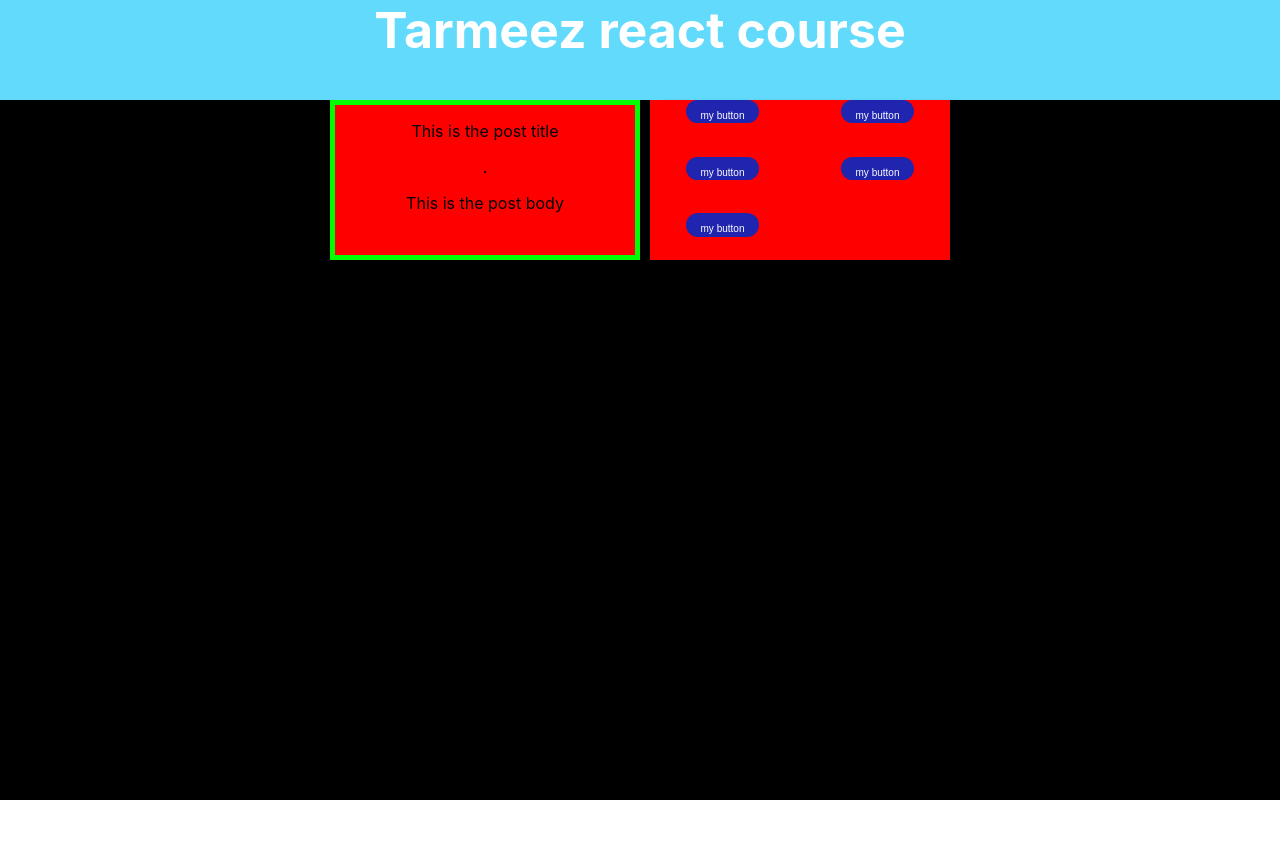
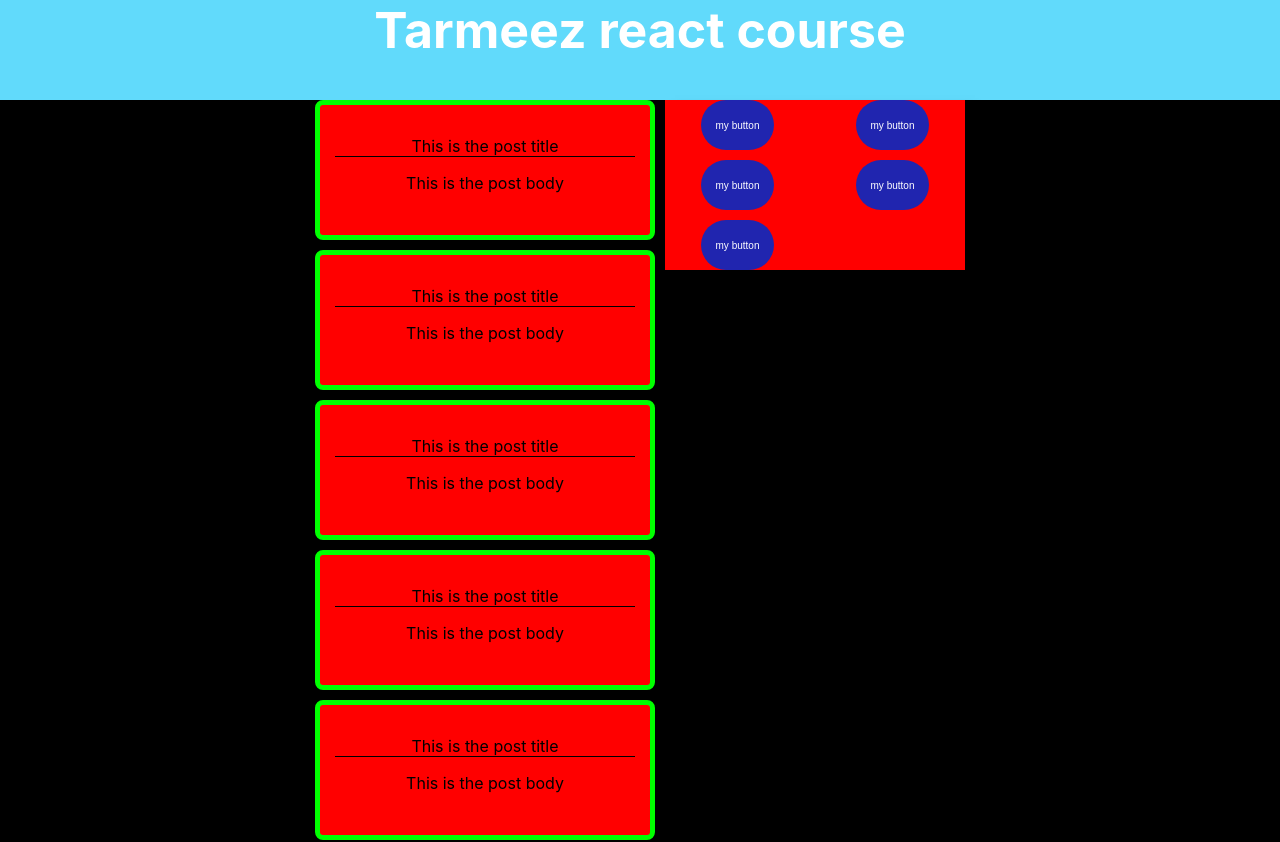
Before and after one commit to adel307/LearnReact, a React (Create React App) app: page / in a window 1280 px wide. Shown: the top 842 px of the page. Before the commit the page ends 800 px from the top, so only its background shows below. Built offline with nearby package versions, Linux system fonts and the light colour scheme.

Commit message:
modificate the posts menu

```diff
--- a/src/App.css
+++ b/src/App.css
@@ -1,7 +1,6 @@
 .App {
   text-align: center;
   background-color: rgb(0, 0, 0);
-  height: 100vh;
 }
 
 .App-logo {
--- a/src/AppCompotants/Posts.css
+++ b/src/AppCompotants/Posts.css
@@ -1,6 +1,13 @@
 .PostStyle {
     border: 5px solid rgb(0, 255, 0);
     background-color: rgb(255, 0, 0);
-    height: 150px;
+    height: 100px;
     width: 300px;
+    padding: 15px;
+    border-radius: 8px;
+    margin-bottom: 10px;
 }
+
+.PostTitleStyle {
+    border-bottom: 1px solid rgb(0, 0, 0);
+}
--- a/src/AppCompotants/Posts.js
+++ b/src/AppCompotants/Posts.js
@@ -3,18 +3,24 @@ import './Posts.css';
 function Post () {
     return (
         <div className={"PostStyle"}>
-            <p> This is the post title</p>
-            <p> . </p>
+            <p className={"PostTitleStyle"}> This is the post title</p>
             <p> This is the post body </p>
         </div>
     )
 }
 
 function Posts () {
+    let PostsList = [];
+
+    for(let i = 0 ; i < 10 ; i++){
+        PostsList.push(
+            <Post/>
+        )
+    }
     return (
-        <>
-            <Post/>
-        </>
+        <div>
+            {PostsList}
+        </div>
     )
 }
 
--- a/src/AppCompotants/SideBar.css
+++ b/src/AppCompotants/SideBar.css
@@ -6,6 +6,7 @@
   justify-items: center;
   gap: 10px;
   width: 300px;
+  height: max-content;
 }
 
 .SideBarStyle > button {
@@ -16,10 +17,12 @@
   font-size: 10px;
   cursor: pointer;
   width: 50%;
-  height: 50%;
+  height: 50px;
   border-radius: 50px;
 }
 
-.Active {
-  border: solid 10px green;
+.SideBarStyle > button:hover {
+  background-color: rgb(113, 5, 113); /* تغيير اللون لدرجة أغمق */
+  opacity: 0.8;             /* تقليل الشفافية قليلاً */
+  transform: scale(1.05);   /* تكبير الزر بنسبة بسيطة جداً (حركة اختيارية) */
 }
```
